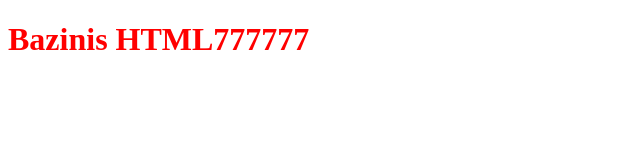
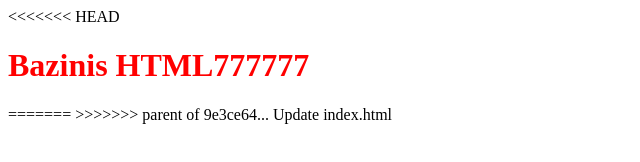
Before and after one commit to evgitas/1214git, a plain HTML site: page index.html in a window 1280 px wide. Shown: the whole page, without its empty margins (0-640 px from the left). Drawn offline with Linux system fonts and the light colour scheme.

Commit message:
Update index.html

```diff
--- a/index.html
+++ b/index.html
@@ -8,6 +8,9 @@
 		<link rel="stylesheet" href="assets/css/style.css">
 	</head>
 	<body>
+<<<<<<< HEAD
 		<h1>Bazinis HTML777777</h1>
+=======
+>>>>>>> parent of 9e3ce64... Update index.html
 	</body>
 </html>
```
